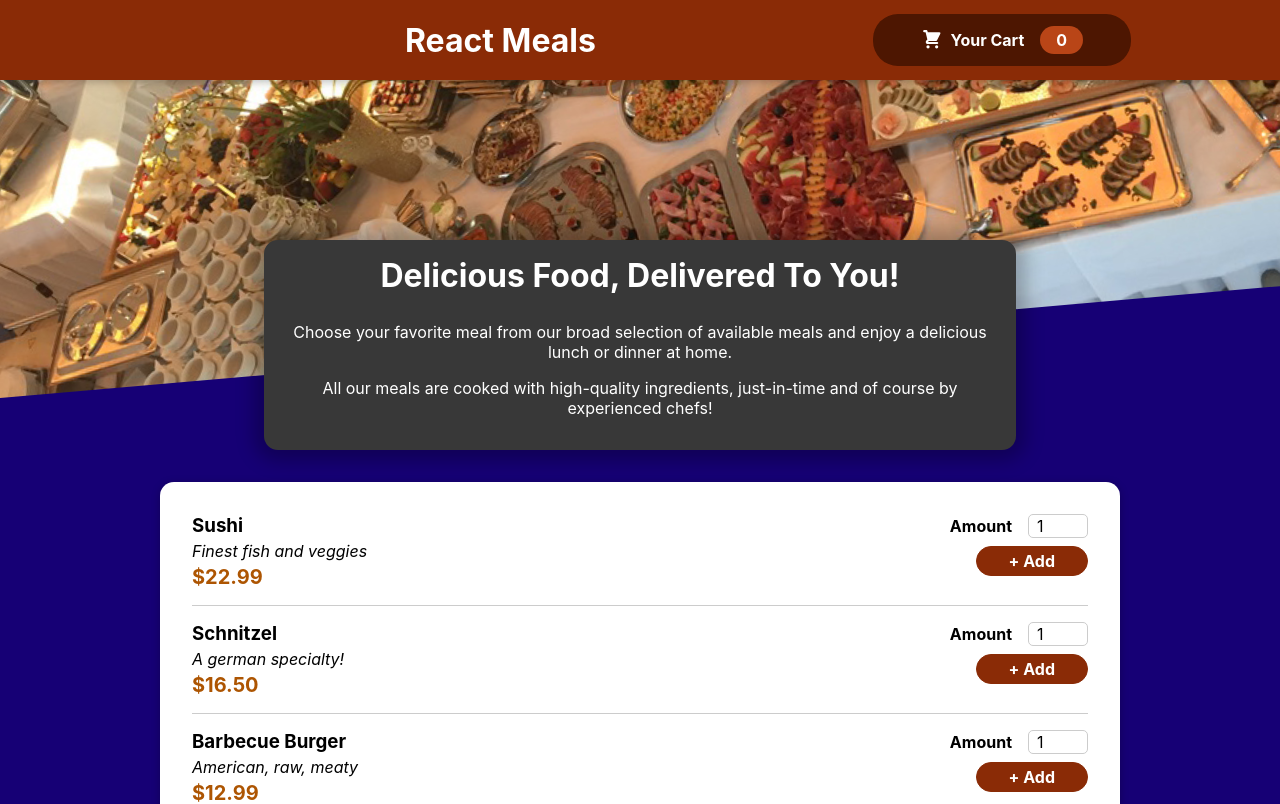
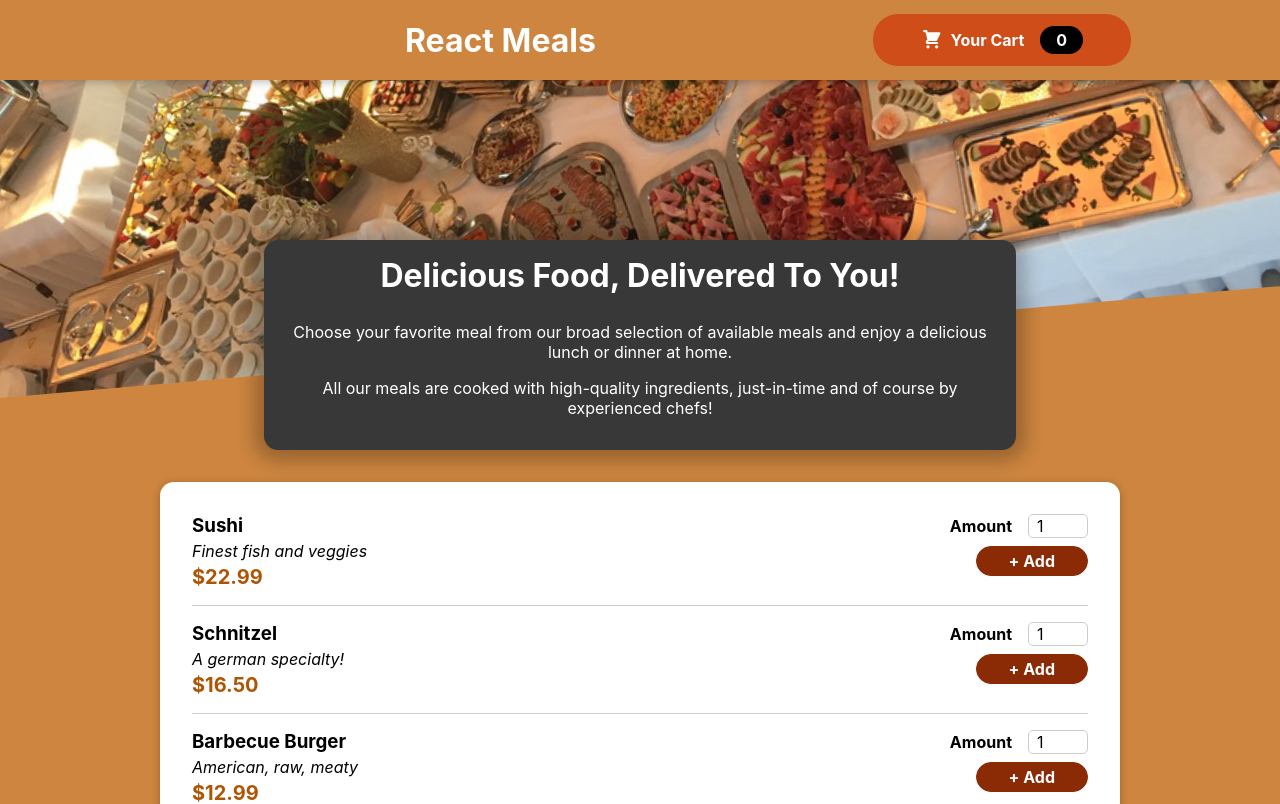
Before and after one commit to Mubarek-Hassen/react-meals, a React (Create React App) app: page / in a window 1280 px wide. Shown: the top 804 px of the page. Built offline with nearby package versions, Linux system fonts and the light colour scheme.

Commit message:
Food order app complete

```diff
--- a/src/components/Cart/Cart.jsx
+++ b/src/components/Cart/Cart.jsx
@@ -18,7 +18,6 @@ const Cart = (props) =>{
   const cartItemAddHandler = (item) =>{
     cartCtx.addItem({...item, amount: 1})
   }
-
   const cartItems = <ul className={classes['cart-items']}>
     {cartCtx.items.map((item)=> (
     <CartItem key= {item.id} name={item.name} amount= {item.amount} price={item.price} onRemove={cartItemRemoveHandler.bind(null, item.id)} onAdd={cartItemAddHandler.bind(null, item)}  />
@@ -34,7 +33,10 @@ const Cart = (props) =>{
     </div>
     <div className={classes.actions}>
       <button className={classes['button--alt']} onClick = {props.onHideCart}>Close</button>
-      {hasItems && <button className={classes.button}>Order</button>}
+      {hasItems && <button className={classes.button} onClick={()=>{
+        console.log(`Your order is on it's way.`)
+        setTimeout(()=>{console.log('Your food is here, Enjoy Your Meal! ')},5000)
+      }}>Order</button>}
     </div>
   </Modal>
   )
--- a/src/components/Layout/Header.jsx
+++ b/src/components/Layout/Header.jsx
@@ -6,7 +6,7 @@ import HeaderCartButton from "./HeaderCartButton";
 const Header = (props) =>{
     return (
     <Fragment>
-        <header className={classes.header}>
+        <header className={classes.header} >
             <h1>React Meals</h1>
             <HeaderCartButton onShowCart={props.onShowCart} />
         </header>
--- a/src/components/Layout/Header.module.css
+++ b/src/components/Layout/Header.module.css
@@ -4,7 +4,7 @@
     left: 0;
     width: 100%;
     height: 5rem;
-    background-color: #8a2b06;
+    background-color: peru;
     color: white;
     display: flex;
     justify-content: space-evenly;
--- a/src/components/Layout/HeaderCartButton.jsx
+++ b/src/components/Layout/HeaderCartButton.jsx
@@ -16,7 +16,7 @@ const HeaderCartButton = props =>{
 
     const btnClasses = `${classes.button} ${btnIsHighlighted ? classes.bump : ''}`
     useEffect(()=>{
-        if (cartCTX.items.length === 0) {
+        if (items.length === 0) {
             return;
         }
         setBtnIsHighlighted(true)
--- a/src/components/Layout/HeaderCartButton.module.css
+++ b/src/components/Layout/HeaderCartButton.module.css
@@ -2,7 +2,7 @@
     cursor: pointer;
     font: inherit;
     border: none;
-    background-color: #4d1601;
+    background-color: #cf4d19;
     color: white;
     padding: 0.75rem 3rem;
     display: flex;
@@ -24,7 +24,7 @@
 }
 
 .badge {
-    background-color: #b94517;
+    background-color: #000000;
     padding: 0.25rem 1rem;
     border-radius: 25px;
     margin-left: 1rem;
@@ -33,7 +33,7 @@
 
 .button:hover .badge,
 .button:active .badge {
-    background-color: #92320c;
+    background-color: #b43604;
 }
 
 .bump {
--- a/src/index.css
+++ b/src/index.css
@@ -5,7 +5,7 @@ body {
     sans-serif;
   -webkit-font-smoothing: antialiased;
   -moz-osx-font-smoothing: grayscale;
-  background-color:rgb(22, 0, 117);
+  background-color:peru;
 }
 
 code {
```
